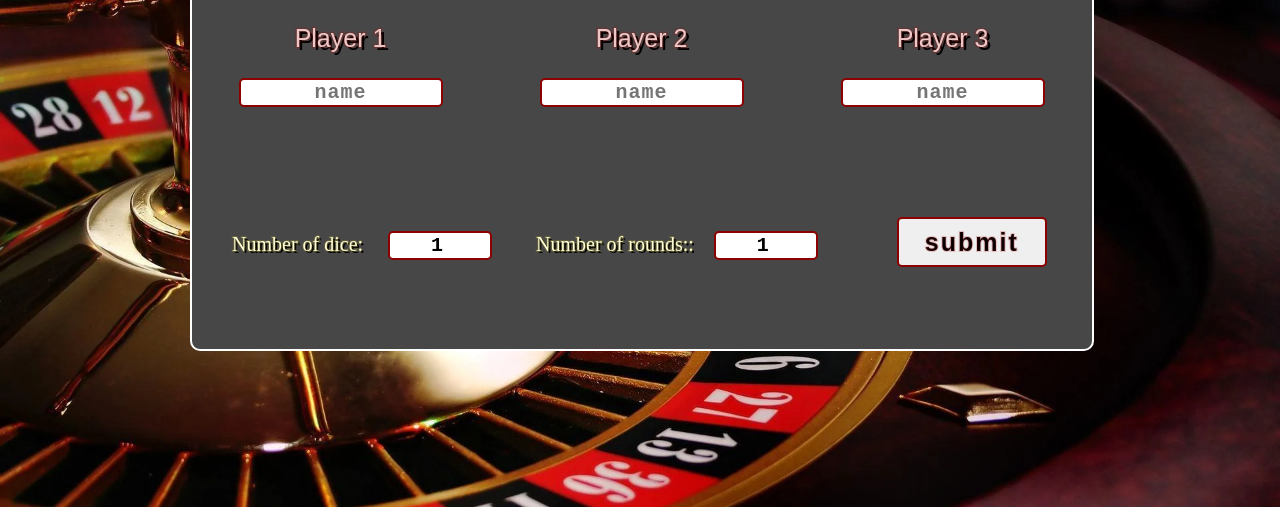
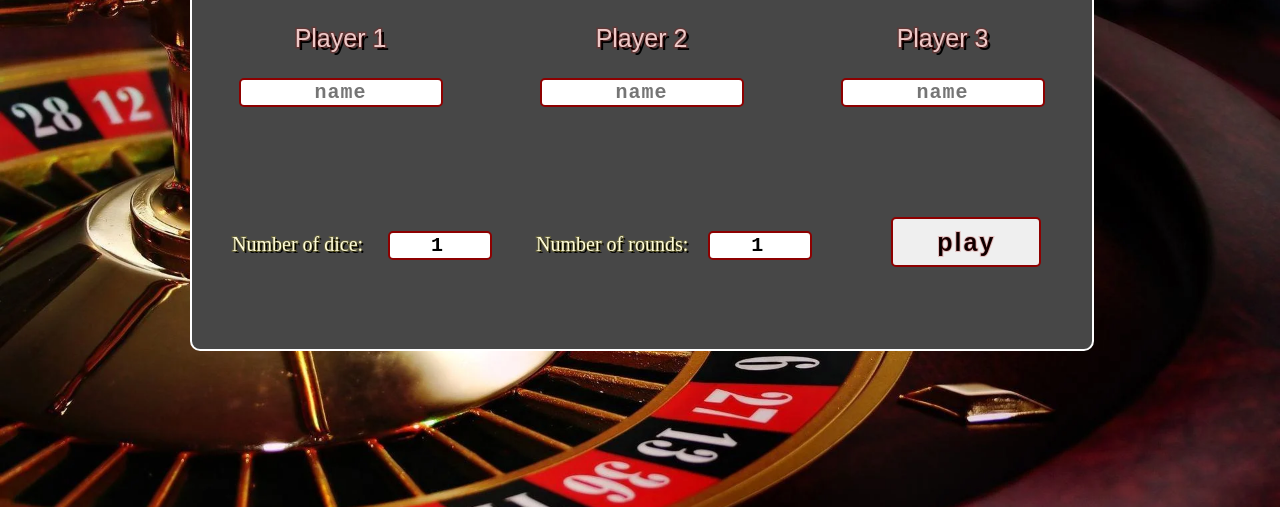
Before and after one commit to MtjaSaik/Gambling-room, a PHP site: page / in a window 1280 px wide. Shown: the part 204-711 px from the top of the page. Run offline with PHP 8.4, Linux system fonts and the light colour scheme.

Commit message:
Add files via upload

```diff
--- a/game.php
+++ b/game.php
@@ -80,7 +80,7 @@
                             }?></br>
                         </div>
                         <div class="sub">
-                            <a>Current round: <?php echo $_SESSION["played_rounds"]?></a></br>
+                            <a>Current round: <?php echo $_SESSION["played_rounds"]?>/<?php echo $_SESSION["rounds"]?></a></br>
                             <input type="submit" class="submit" value="<?php
                                 if($_SESSION["played_rounds"]==$_SESSION["rounds"]){echo 'Finish';}
                                 else {echo 'Play another round';}?>"
--- a/index.php
+++ b/index.php
@@ -30,8 +30,8 @@
                         </ul>
                         <div class="settings">
                             <a>Number of dice: </a><input type="number" class="settings-dice" min="1" max="3" value="1" required name="dice">
-                            <a>Number of rounds::</a><input type="number" class="settings-rounds" min="1" max="5" value="1" required name="rounds">
-                            <input type="submit" class="submit" value="submit" name="play">
+                            <a>Number of rounds:</a><input type="number" class="settings-rounds" min="1" max="5" value="1" required name="rounds">
+                            <input type="submit" class="submit" value="play" name="play">
                         </div>
                     </form>
                 </div>
```
